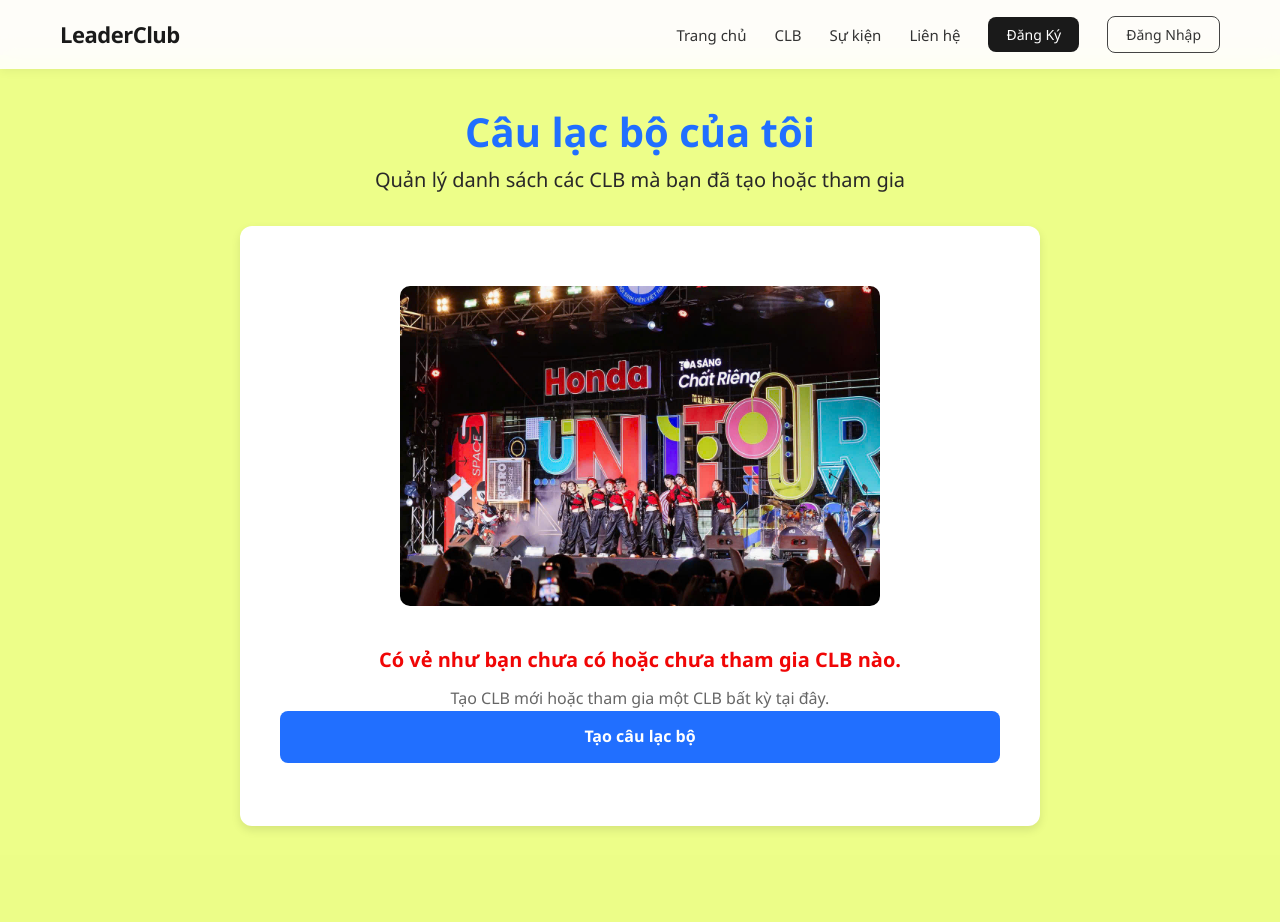
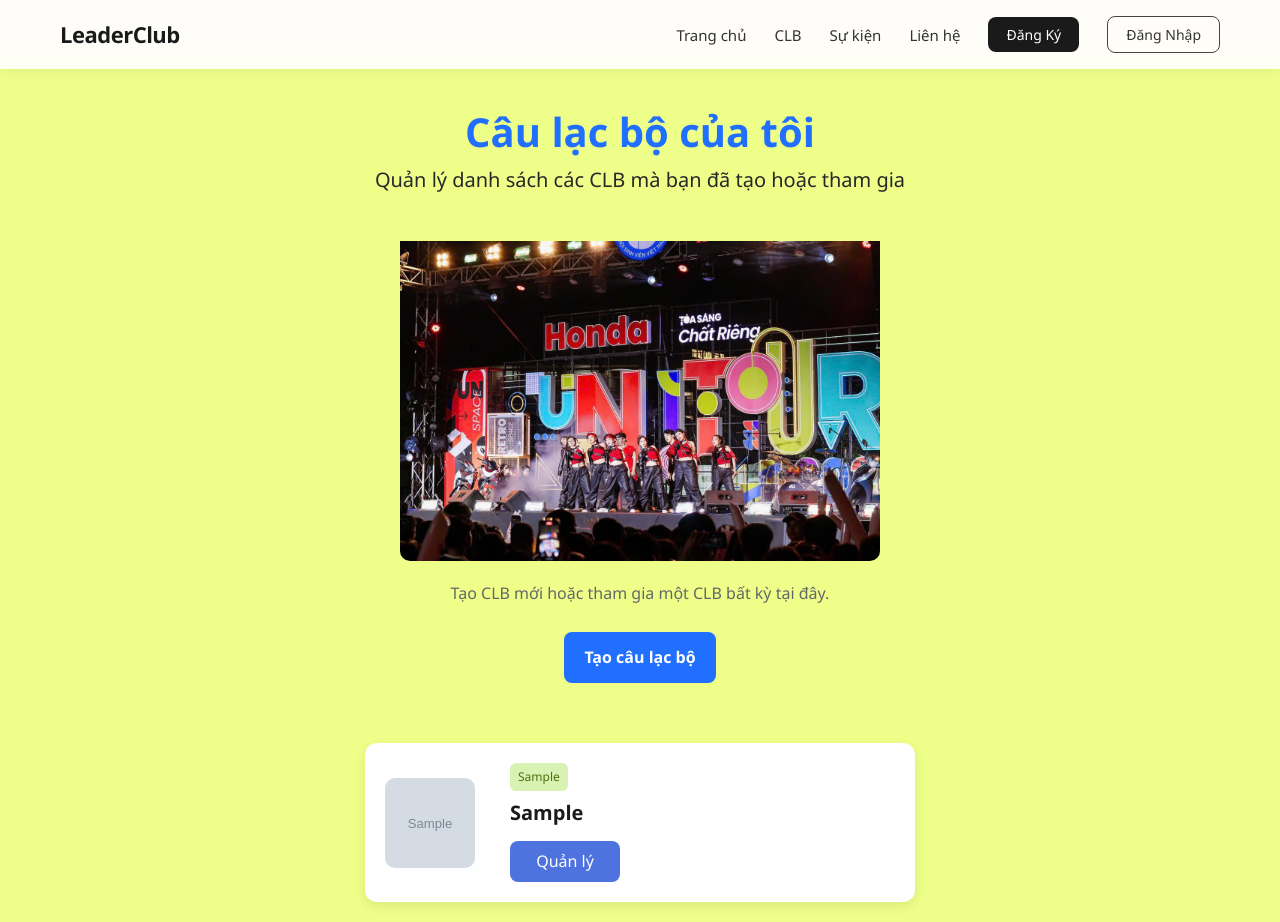
Before and after one commit to NguyenTienvn/Student-Club-Management-System---NHOM-1, a PHP site: page /myclub.php in a window 1280 px wide. Before the commit the page ends 830 px from the top, so only its background shows below. Run offline with PHP 8.4, Linux system fonts and the light colour scheme; the visitor is signed in with stand-in values (Sample User, id 1); tables that the repository leaves empty or names only in its code hold one stand-in row (values such as "Sample post"); grey boxes marked "Sample" are stand-in pictures; some libraries are stand-ins or nearby versions.

Commit message:
Bổ sung myCLB

```diff
--- a/assets/css/myclub.css
+++ b/assets/css/myclub.css
@@ -1,4 +1,4 @@
-
+/* Container chính */
 .container-myclub {
 display: flex;
 flex-direction: column;
@@ -15,6 +15,7 @@
 color: #216fff;
 font-size: 40px;
 padding-top: 25px;
+text-align: center;
 }
 
 /* Mô tả */
@@ -22,43 +23,43 @@
 font-size: 20px;
 color: #292828;
 margin-bottom: 30px;
+text-align: center;
 }
 
-.myCLB {
-    width: 800px;
-    background-color: #fff;
-    height: 520px ;
-    border-radius: 12px;
-    box-shadow: 0 4px 10px rgba(0,0,0,0.1);
-    text-align: center;
-     min-height: 600px;
-     padding: 40px;
+
+/* Khối tạo CLB khi chưa có CLB hoặc khối gợi ý tạo mới */
+.create1, .create2 {
+display: flex;
+flex-direction: column;
+align-items: center;
+margin-bottom: 30px;
 }
 
-.create img {
+.create1 img, .create2 img {
 width: 480px;
-    padding-top: 15p;
+max-width: 100%;
+padding-top: 15px;
 margin-bottom: 20px;
 border-radius: 10px;
-    margin: 20px auto 30px auto;
 }
 
-.create .lb1 {
+.create2 .lb1 {
 color: #f00606;
 font-size: 20px;
 font-weight: bold;
 margin-bottom: 10px;
 }
 
-.create .lb2 {
+.create1 .lb2, .create2 .lb2 {
 font-size: 16px;
 color: #666;
+margin-bottom: 15px;
 }
 
 /* Nút tạo CLB */
 .btnCreateCLB {
-     display: block;
-    margin: 10 auto;
+display: inline-block;
+margin: 10px auto;
 padding: 13px 20px;
 background-color: #216fff;
 color: #fff;
@@ -67,46 +68,78 @@
 text-decoration: none;
 transition: 0.3s;
 }
-
 .btnCreateCLB:hover {
 background-color: #163be0;
 }
 
-/* Danh sách CLB */.club-list {
-    display: flex;
-    flex-wrap: wrap;
-    gap: 25px;
-    justify-content: center;
+/* Danh sách CLB - grid */
+.club-list {
+display: grid;
+grid-template-columns: repeat(auto-fill, minmax(320px, 1fr));
+gap: 20px;
 margin-top: 20px;
 }
 
+/* Thẻ CLB */
 .club-item {
+    width: 550px;
+display: flex;
+gap: 15px;
+background: #fff;
+padding: 20px;
+border-radius: 12px;
+box-shadow: 0 4px 12px rgba(0,0,0,0.08);
+align-items: center;
+transition: transform 0.2s, box-shadow 0.2s;
+}
+.club-item:hover {
+transform: translateY(-3px);
+box-shadow: 0 8px 16px rgba(0,0,0,0.15);
+}
+
+.club-logo {
+width: 90px;
+height: 90px;
+margin-right: 20px;
+object-fit: cover;
+border-radius: 10px;
+}
+
+.club-info {
+flex: 1;
 display: flex;
 flex-direction: column;
-    align-items: center;
-    width: 180px;
-    padding: 15px;
-    background-color: #f7f7f7;
-    border-radius: 10px;
-    box-shadow: 0 4px 10px rgba(0,0,0,0.1);
+align-items: flex-start;
+}
+
+.club-tag {
+background: #d7f2b3;
+color: #4b700e;
+font-size: 12px;
+padding: 4px 8px;
+border-radius: 6px;
+width: fit-content;
+margin-bottom: 6px;
+}
+
+.club-name {
+font-size: 20px;
+font-weight: 700;
+margin-bottom: 12px;
+}
+
+.btn-manage {
+background: #4e73df;
+color: white;
+padding: 8px 14px;
+text-align: center;
+border-radius: 8px;
+text-decoration: none;
+width: 110px;
+text-align: center;
 transition: 0.3s;
 }
 
-.club-item:hover {
-    transform: scale(1.05);
+.btn-manage:hover {
+background: #2f52c4;
 }
-
-.club-logo {
-    width: 120px;
-    height: 120px;
-    object-fit: cover;
-    border-radius: 10px;
-    margin-bottom: 10px;
-}
-
-.club-name {
-    font-weight: bold;
-    font-size: 18px;
-    color: #333;
-    margin-bottom: 10px;
-}
--- a/myclub.php
+++ b/myclub.php
@@ -1,4 +1,6 @@
 <?php
+session_start();
+
 require 'site.php';
 load_top();
 load_header();
@@ -6,50 +8,55 @@ load_header();
 // Kết nối database
 include(__DIR__ . "/assets/database/dbleaderclub.php");
 
+if (!isset($_SESSION['user_id'])) {
+    die("Bạn chưa đăng nhập!");
+}
 // Giả sử user_id có trong session
-$user_id = $_SESSION['user_id'] ?? 0;
+$user_id = $_SESSION['user_id'];
 
 // Lấy danh sách CLB mà user là chủ nhiệm
-$sql = "SELECT id, ten_clb, logo_url
+$sql = "SELECT id, ten_clb, logo_url, linh_vuc
         FROM clubs
         WHERE chu_nhiem_id = $user_id";
 
 $result = $conn->query($sql);
 ?>
-
  <div class="container-myclub">
     <h2>Câu lạc bộ của tôi</h2>
     <div class="title">Quản lý danh sách các CLB mà bạn đã tạo hoặc tham gia</div>
 
-    <div class="myCLB">
-
     <?php if ($result && $result->num_rows > 0): ?>
 
+        <!-- KHỐI TẠO CLB (Nằm riêng) -->
+        <div class="create1">
+            <img src="image/Ketnoitre.png" alt="Image" class="create-img">
+            <p class="lb2">Tạo CLB mới hoặc tham gia một CLB bất kỳ tại đây.</p>
+            <a href="createCLB.php" class="btnCreateCLB">Tạo câu lạc bộ</a>
+        </div>
+
+        <!-- KHỐI DANH SÁCH CLB (Nằm riêng) -->
+        <div class="myCLB">
             <div class="club-list">
-
                 <?php while($row = $result->fetch_assoc()): ?>
                     <div class="club-item">
-
                         <img src="<?= htmlspecialchars($row['logo_url']) ?>"
                              alt="<?= htmlspecialchars($row['ten_clb']) ?>"
                              class="club-logo">
 
-                        <div class="club-name"><?= htmlspecialchars($row['ten_clb']) ?></div>
-
-                        <a href="manageCLB.php?id=<?= $row['id'] ?>"
-                           class="btnCreateCLB"
-                           style="margin-top:10px; width:100%; text-align:center;">
-                            Quản lý
-                        </a>
-
+                        <div class="club-info">
+                            <span class="club-tag"><?= htmlspecialchars($row['linh_vuc']) ?></span>
+                            <h3 class="club-name"><?= htmlspecialchars($row['ten_clb']) ?></h3>
+                            <a href="manageCLB.php?id=<?= $row['id'] ?>" class="btn-manage">Quản lý</a>
+                        </div>
                     </div>
                 <?php endwhile; ?>
-
+            </div>
         </div>
 
     <?php else: ?>
 
-            <div class="create">
+        <!-- TRƯỜNG HỢP CHƯA CÓ CLB -->
+        <div class="create2">
             <img src="image/Ketnoitre.png" alt="Image">
             <p class="lb1">Có vẻ như bạn chưa có hoặc chưa tham gia CLB nào.</p>
             <p class="lb2">Tạo CLB mới hoặc tham gia một CLB bất kỳ tại đây.</p>
@@ -57,9 +64,8 @@ $result = $conn->query($sql);
         </div>
 
     <?php endif; ?>
+</div>
 
-    </div>
-</div>
 
 <?php
 load_footer();
```
Lines whose indentation alone changed are shown as unchanged.
